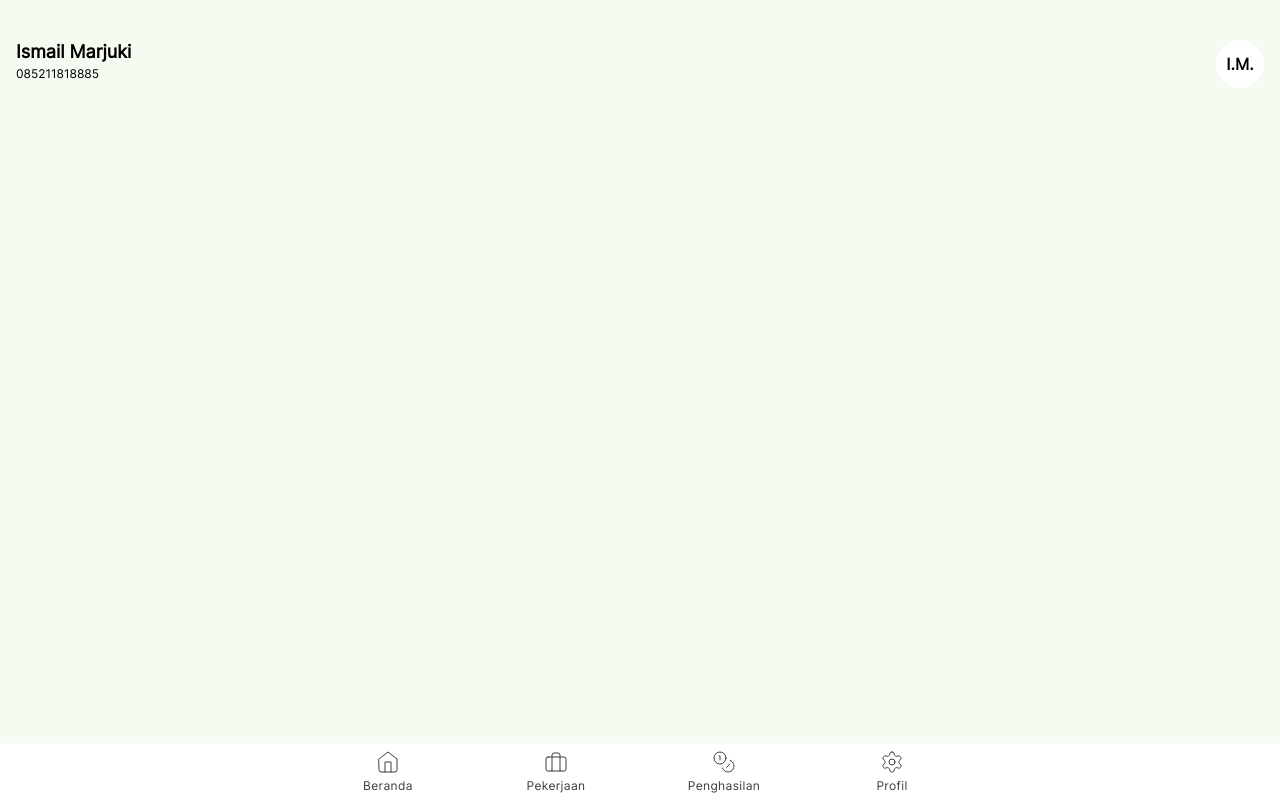
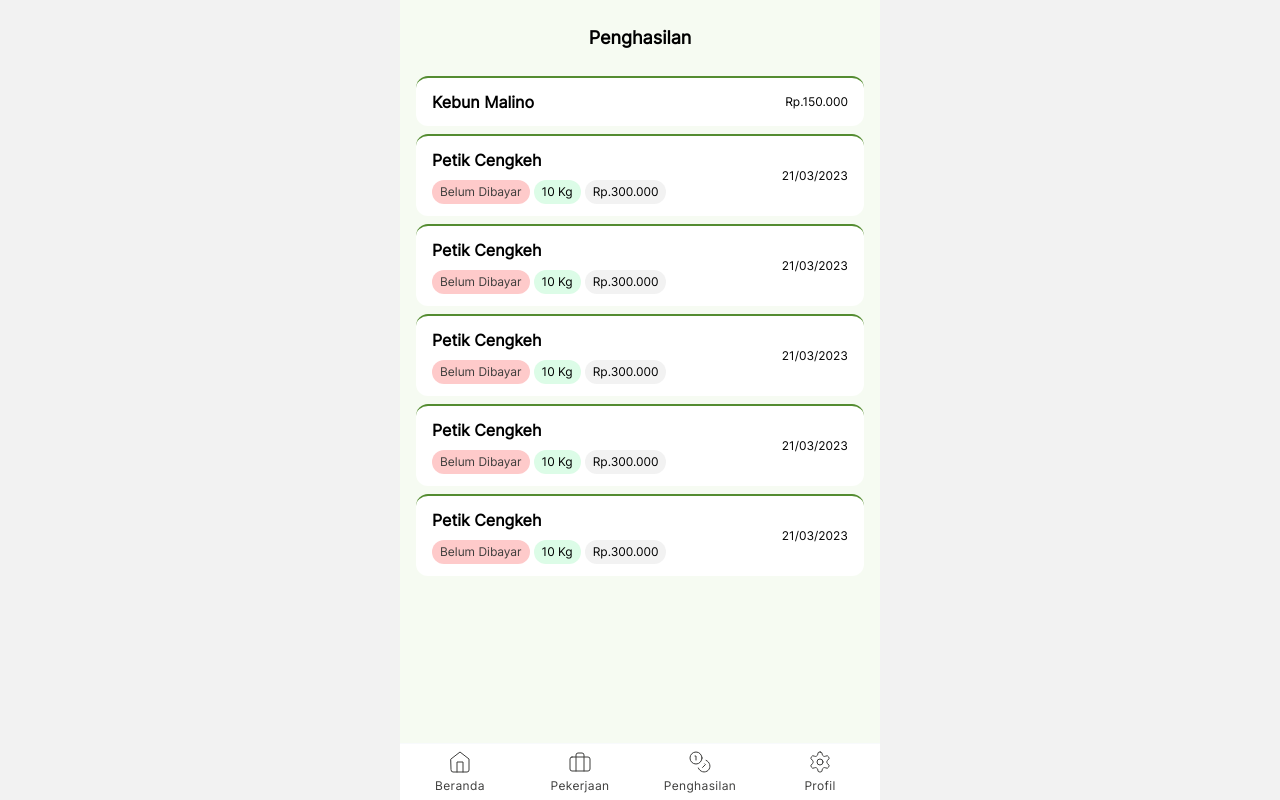
Before and after one commit to onlyhasbi/app-clove-comodity-mobile, a React (Create React App) app: page /tab3 in a window 1280 px wide. Built offline with nearby package versions, Linux system fonts and the light colour scheme.

Commit message:
add page penghasilan & profil

```diff
--- a/public/index.html
+++ b/public/index.html
@@ -27,7 +27,7 @@
       #root{
         width: 100vw;
         height: 100vh;
-        background-color: #f4f4f5;
+        background-color: #f2f2f2;;
       }
     </style>
   </head>
--- a/src/App.tsx
+++ b/src/App.tsx
@@ -28,6 +28,7 @@ import PilihRegistrasi from "./pages/auth/PilihRegistrasiPage";
 import RegistrasiPetaniPage from "./pages/auth/RegistrasiPetaniPage";
 import RegistrasiPedagangPage from "./pages/auth/RegistrasiPedagangPage";
 import {Briefcase, Coins, Home, Settings} from "lucide-react";
+import Tab4 from "../src/pages/Tab4";
 
 setupIonicReact();
 
@@ -85,6 +86,9 @@ const MainTabs = () => {
                 <Route path="/tab3">
                     <Tab3/>
                 </Route>
+                <Route path="/tab4">
+                    <Tab4/>
+                </Route>
                 <Route exact path="/">
                     <Redirect to="/tab1"/>
                 </Route>
@@ -102,7 +106,7 @@ const MainTabs = () => {
                     <Coins strokeWidth={1}/>
                     <IonLabel className={styles.tabLabel}>Penghasilan</IonLabel>
                 </IonTabButton>
-                <IonTabButton className={styles.tabButton} tab="tab3" href="/tab3">
+                <IonTabButton className={styles.tabButton} tab="tab4" href="/tab4">
                     <Settings strokeWidth={1}/>
                     <IonLabel className={styles.tabLabel}>Profil</IonLabel>
                 </IonTabButton>
--- a/src/pages/Tab1.tsx
+++ b/src/pages/Tab1.tsx
@@ -10,7 +10,7 @@ const Tab1: React.FC = () => {
         <IonContent fullscreen>
             <ProfilHeader title={"Selamat Datang,"} description={"Ismail Marjuki"}/>
             <div
-                className="flex flex-col justify-center text-center space-y-8 bg-white py-12 px-8 mx-4 rounded-xl">
+                className="flex flex-col justify-center text-center space-y-8 bg-white py-12 px-8 mx-4 rounded-xl border-t-2 border-accent">
                 {/*<div className={"rounded-full self-center flex  border-gray-200 bg-accent text-white  p-4"}>*/}
                     <img src={nojobSrc} className={"w-full h-48"} />
                 {/*</div>*/}
@@ -19,7 +19,7 @@ const Tab1: React.FC = () => {
                     <h3 className={"text-[11px] text-secondary "}>Kamu belum mempunyai pekerjaan aktif sekarang</h3>
                 </div>
 
-                <Button variant={"outline"} className={"max-w-md  font-[500] text-secondary"}>
+                <Button variant={"outline"} className={"max-w-md  font-[500] text-secondary mx-auto"}>
                     <PlusCircle className={"w-4 h-4 mr-2 "} strokeWidth={2}/>
                     Daftar Pekerjaan Disini
                 </Button>
--- a/src/pages/Tab2.tsx
+++ b/src/pages/Tab2.tsx
@@ -10,10 +10,10 @@ const Tab2: React.FC = () => {
             <TextHeader title={"Pekerjaan"}/>
             <div className={"px-4"}>
                 <input
-                    className={"w-full bg-white text-black" + " rounded-full py-4 px-4 text-xs"}
+                    className={"w-full bg-white text-black" + " rounded-xl py-4 px-4 text-xs"}
                     placeholder={"Cari"}/>
             </div>
-            <div className={"space-y-2.5 m-4"}>
+            <div className={"space-y-2.5 m-4 "}>
                 {items.map((item, index) => <Item key={index}  /> )}
             </div>
 
@@ -22,7 +22,7 @@ const Tab2: React.FC = () => {
 };
 
 const Item = () => {
-    return <div className={"min-h-[50px] bg-white p-4 rounded-xl flex gap-3 items-center justify-between"}>
+    return <div className={"min-h-[50px] bg-white p-4 rounded-xl flex gap-3 items-center justify-between border-t-2 border-accent"}>
         <div>
             <h2 className={"font-semibold text-sm"}>Cengkeh Malino</h2>
             <p className={"text-xs mt-1"}>Makassar, Barana</p>
--- a/src/pages/Tab3.tsx
+++ b/src/pages/Tab3.tsx
@@ -1,15 +1,37 @@
 import {IonContent, IonPage} from "@ionic/react";
 import React from "react";
-
-import {Newspaper, PlusCircle} from "lucide-react";
-import {Button} from '../components/ui/button'
-import ProfilHeader from "../components/molecules/ProfilHeader";
+import TextHeader from "../components/molecules/TextHeader";
 
 const Tab3: React.FC = () => {
     return (<IonPage>
         <IonContent fullscreen>
-            <ProfilHeader title={"Ismail Marjuki"} description={"085211818885"}/>
+            <TextHeader title={"Penghasilan"}/>
+            <div className={"mx-4 px-4 py-3 bg-white rounded-xl flex justify-between items-center border-t-2 border-accent"}>
+                <div className={"space-y-1"}>
+                    <h3 className={"font-semibold"}>Kebun Malino</h3>
+                </div>
+                <div className={"space-y-1"}>
+                    <p className={"text-xs"}>Rp.150.000</p>
+                </div>
+            </div>
+            {[1, 1, 1, 1, 1].map((item,index) => <div
+                key={index}
+                className={"mx-4 my-2 px-4 py-3 bg-white rounded-xl flex justify-between items-center border-t-2 border-accent"}>
+                <div className={"space-y-2"}>
+                    <h3 className={"font-semibold"}>Petik Cengkeh</h3>
+                    <div className={"flex gap-1 items-center"}>
+                        <p className={"text-xs bg-red-200 text-black rounded-full px-2 py-1"}>Belum Dibayar</p>
+                        <p className={"text-xs bg-green-100 rounded-full px-2 py-1"}>10 Kg</p>
+                        <p className={"text-xs bg-primary rounded-full px-2 py-1"}>Rp.300.000</p>
+                    </div>
 
+
+                </div>
+                <div className={"flex flex-col justify-between"}>
+                    <p className={"text-xs "}>21/03/2023</p>
+                </div>
+
+            </div>)}
         </IonContent>
     </IonPage>);
 };
--- /dev/null
+++ b/src/pages/Tab4.tsx
@@ -0,0 +1,32 @@
+import {IonContent, IonPage} from "@ionic/react";
+import React from "react";
+import ProfilHeader from "../components/molecules/ProfilHeader";
+import {Contact, LogOut, Settings, UserCheck, UserCircle} from "lucide-react";
+
+const Tab4: React.FC = () => {
+    return (<IonPage>
+        <IonContent fullscreen>
+            <ProfilHeader title={"Ismail Marjuki"} description={"085211818885"}/>
+            <div className="space-y-8 bg-white py-4 px-4 mx-4 rounded-xl border-t-2 border-accent">
+                <div className={"border-b-[1px] border-accent pb-2 flex gap-8 items-center"}>
+                    <UserCircle className={"w-6 h-6"} strokeWidth={1} />
+                    Profil Lengkap
+                </div>
+                <div className={"border-b-[1px] border-accent pb-2 flex gap-8 items-center"}>
+                    <Contact className={"w-6 h-6"} strokeWidth={1} />
+                    Kontak Admin
+                </div>
+                <div className={"border-b-[1px] border-accent pb-2 flex gap-8 items-center"}>
+                    <Settings className={"w-6 h-6"} strokeWidth={1} />
+                    Versi 1.0.0
+                </div>
+                <div className={"border-b-[1px] border-accent pb-2 flex gap-8 items-center"}>
+                    <LogOut className={"w-6 h-6"} strokeWidth={1} />
+                    Keluar
+                </div>
+            </div>
+        </IonContent>
+    </IonPage>);
+};
+
+export default Tab4;
--- a/src/theme/index.css
+++ b/src/theme/index.css
@@ -19,8 +19,8 @@
     --border: 214.3 31.8% 91.4%;
     --input: 214.3 31.8% 91.4%;
 
-    --primary: 41 62% 91%;
-    --primary-foreground: 41 62% 91%;
+    --primary: 0 0% 95%;
+    --primary-foreground: 0 0% 95%;
 
     --secondary: 97 49% 50%;
     --secondary-foreground: 97 49% 50%;
@@ -98,7 +98,10 @@
   font-family: "Inter-Regular";
 }
 
-
+ion-app{
+  max-width: 480px;
+  margin:0px auto;
+}
 
 
 ion-content {
```
